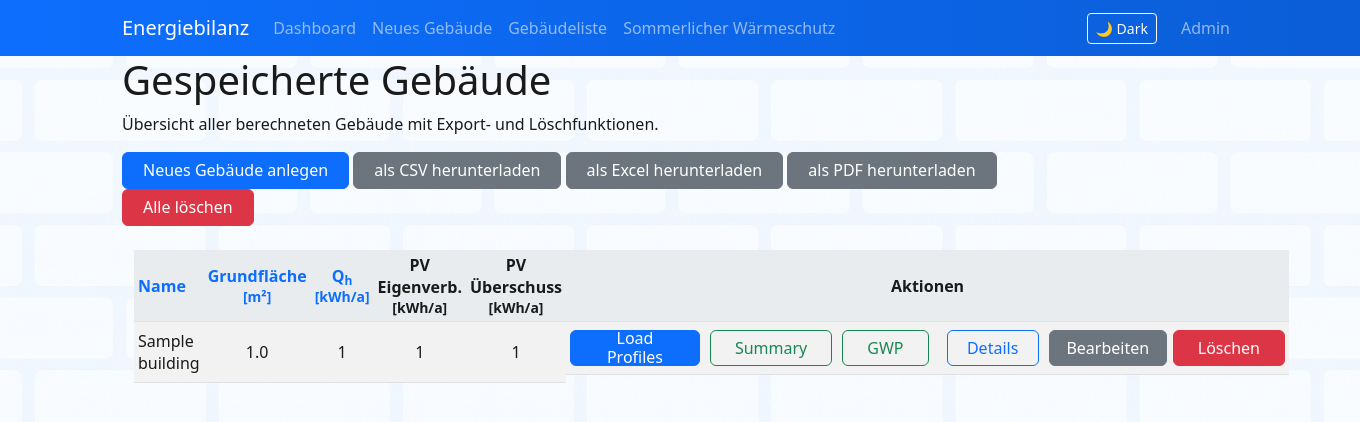
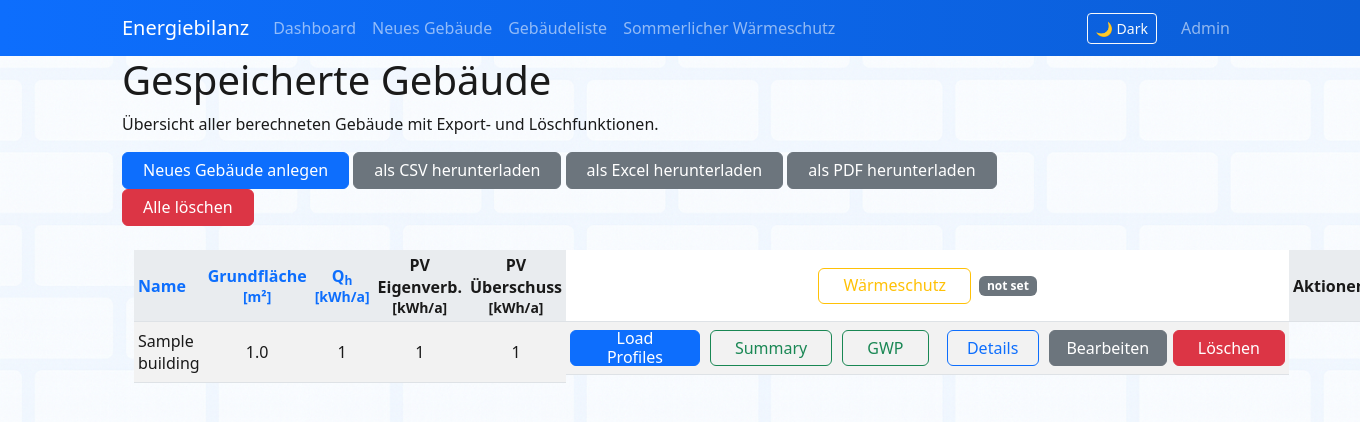
Before and after one commit to DBM-THA/energybalance, a Django app: page /buildings/ in a window 1360 px wide; the page is wider, and only the part inside the window is pictured. Shown: the top 422 px of that part. Run offline with Django 5.2, Linux system fonts and the light colour scheme; tables that the repository leaves empty hold one stand-in row (values such as "Sample post").

Commit message:
Update building_list.html

```diff
--- a/energyapp/templates/energyapp/building_list.html
+++ b/energyapp/templates/energyapp/building_list.html
@@ -94,6 +94,20 @@
                         PV Überschuss<br><small>[kWh/a]</small>
                     </th>
 
+                    <td class="text-center">
+  <a class="btn btn-outline-warning btn-sm"
+     href="{% url 'summer' b.pk %}">
+    Wärmeschutz
+  </a>
+
+  {% if b.summer_protections.all %}
+    <span class="badge bg-success ms-1">saved</span>
+  {% else %}
+    <span class="badge bg-secondary ms-1">not set</span>
+  {% endif %}
+</td>
+
+
                     <th style="width: 180px;" class="text-center">
                         Aktionen
                     </th>
```
